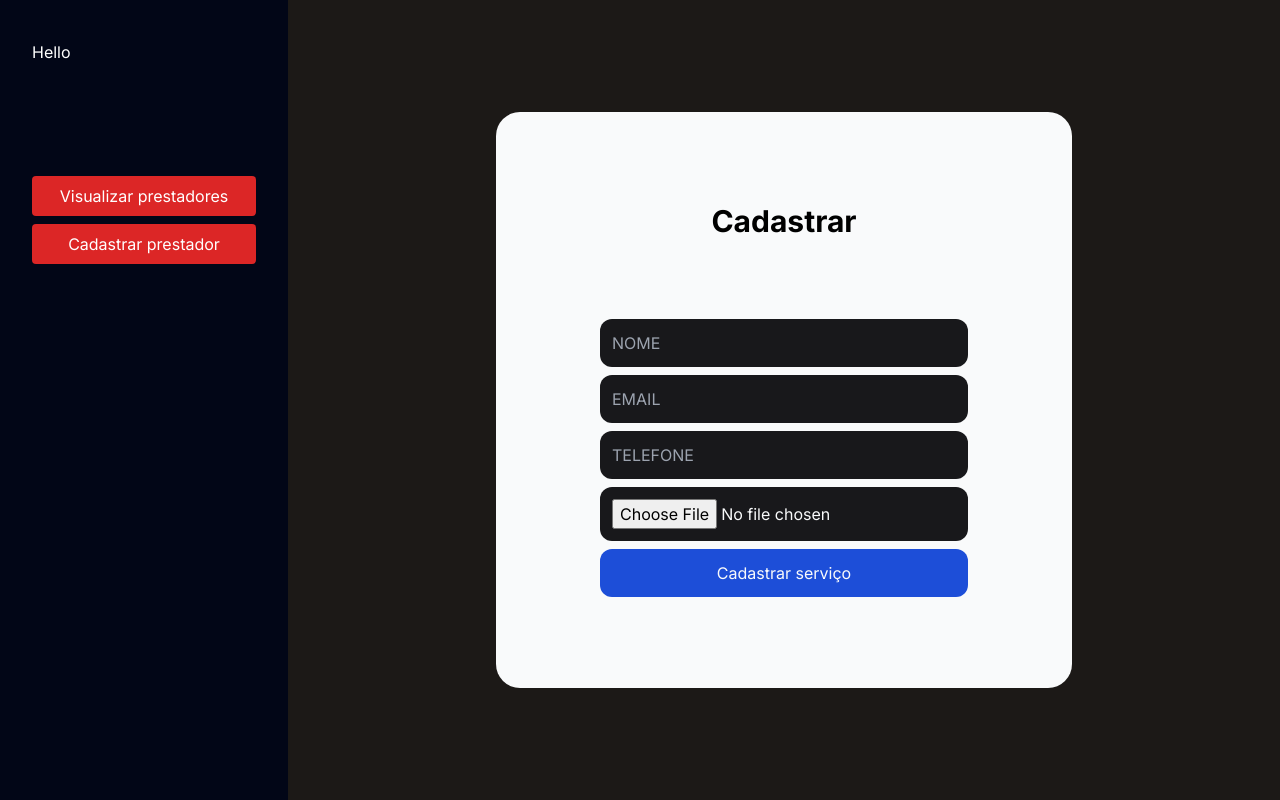
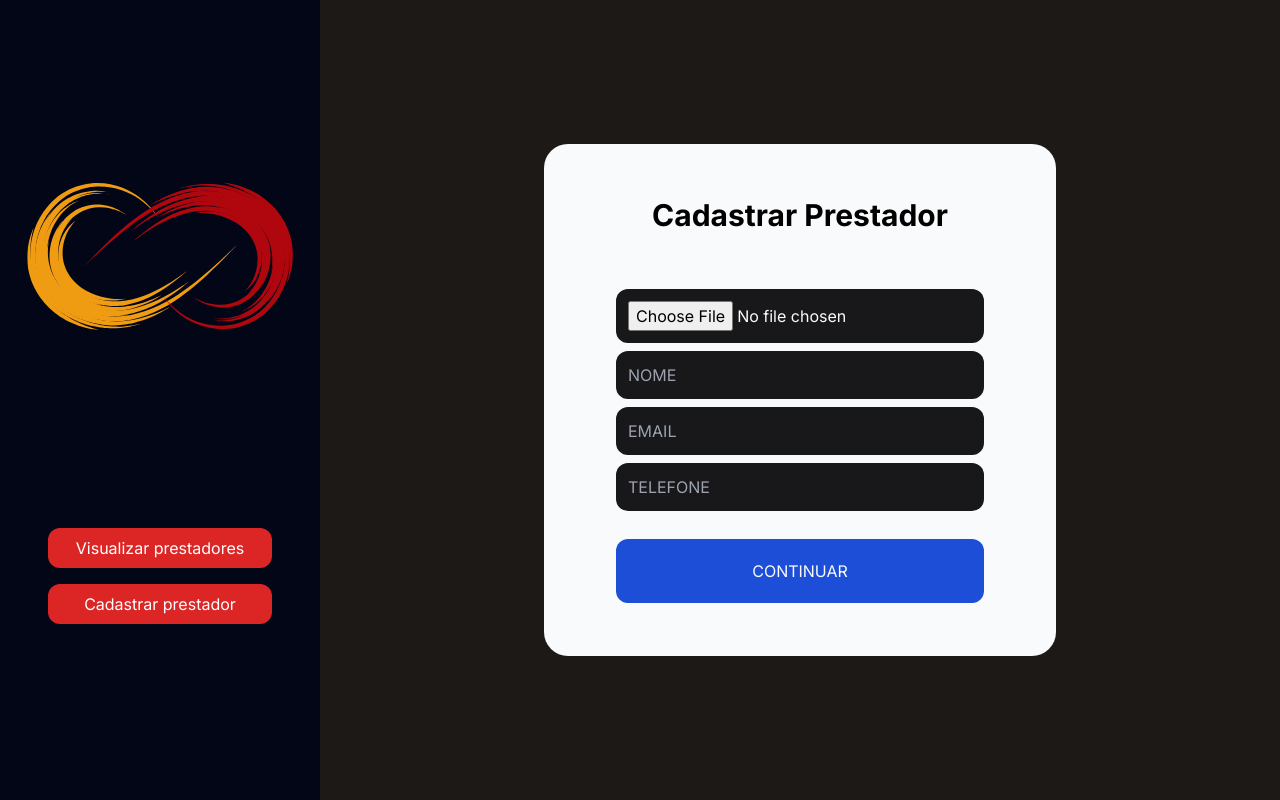
Before and after one commit to matheusrodrigues1/cadastro-prestadores, a Next.js app: page / in a window 1280 px wide. Built offline with nearby package versions, Linux system fonts and the light colour scheme.

Commit message:
finalização da pagina de cadastro

```diff
--- a/app/Components/Cadastrar.tsx
+++ b/app/Components/Cadastrar.tsx
@@ -1,28 +1,77 @@
 'use client'
 
+import React from "react";
 import { useForm } from "react-hook-form";
+import axios from 'axios';
+import { z, ZodError } from 'zod';
+
+interface FormValues {
+  nome: string;
+  email: string;
+  telefone: string;
+  foto?: FileList | null;
+}
+
+const schemaForm = z.object({
+  nome: z.string().min(3).max(255),
+  email: z.string().email(),
+  telefone: z.string().min(6).max(20),
+});
 
 export default function Cadastrar({}) {
 
-  const { handleSubmit, register, formState: {errors} } = useForm()
+    const { handleSubmit, register, formState: { errors }, reset } = useForm<FormValues>({
+      defaultValues: {
+        nome: "",
+        email: "",
+        telefone: "",
+        foto: null,
+      }
+    });
 
-  const handleFormSubmit = (data) => {
-    console.log(data);
+    const handleFormSubmit = async (data: FormValues) => {
+      try {
+        schemaForm.parse(data);
 
-  }
+        const formData = new FormData();
+        if (data.foto && data.foto.length > 0) {
+          const foto: File = data.foto[0];
+          formData.append('foto', foto);
+        }
+
+        formData.append('nome', data.nome);
+        formData.append('email', data.email);
+        formData.append('telefone', data.telefone);
+
+        await axios.post('http://127.0.0.1:8000/api/prestadores', formData);
+
+        console.log("Formulário enviado com sucesso!");
+        reset();
+        const inputs = document.querySelectorAll<HTMLInputElement>('input[type="text"], input[type="email"], input[type="tel"]');
+        inputs.forEach(input => {
+          input.value = '';
+        });
+      } catch (error) {
+        if (error instanceof ZodError) {
+          console.error("Erro de validação:", error.errors);
+        } else {
+          console.error("Erro ao enviar formulário:", error);
+        }
+      }
+    };
 
   return (
     <>
       <div className="flex flex-1 justify-center items-center h-screen w-screen bg-stone-900">
-        <div className="flex flex-col rounded-3xl justify-center items-center gap-20 p-72 bg-gray-50 h-96 w-96">
-          <h1 className="text-3xl font-bold">Cadastrar</h1>
-          <form onSubmit={handleSubmit(handleFormSubmit)} className="flex flex-col gap-2">
-            <input type="text" {...register('zipCode')} placeholder="NOME" className="p-3 rounded-xl bg-zinc-900 text-gray-50"/>
-            <input type="email" {...register('zipCode')} placeholder="EMAIL"className="p-3 rounded-xl bg-zinc-900 text-gray-50"/>
-            <input type="tel" {...register('zipCode')} placeholder="TELEFONE"className="p-3 rounded-xl bg-zinc-900 text-gray-50"/>
-            <input type="file" {...register('zipCode')} maxLength={9} className="p-3 rounded-xl bg-zinc-900 text-gray-50"/>
+        <div className="flex flex-col rounded-3xl justify-center items-center gap-14 p-64 bg-gray-50 h-96 w-96">
+          <h1 className="text-3xl font-bold whitespace-nowrap">Cadastrar Prestador</h1>
+          <form onSubmit={handleSubmit(handleFormSubmit)} className="flex flex-col gap-2" encType="multipart/form-data">
+            <input type="file" {...register('foto')} className="p-3 rounded-xl bg-zinc-900 text-gray-50"/>
+            <input type="text" {...register('nome')} placeholder="NOME" className="p-3 rounded-xl bg-zinc-900 text-gray-50"/>
+            <input type="email" {...register('email')} placeholder="EMAIL"className="p-3 rounded-xl bg-zinc-900 text-gray-50"/>
+            <input type="tel" {...register('telefone')} placeholder="TELEFONE"className="p-3 rounded-xl bg-zinc-900 text-gray-50"/>
 
-            <button type="submit" className="p-3 rounded-xl bg-blue-700 text-gray-50">Cadastrar serviço</button>
+            <button type="submit" className="p-5 mt-5 rounded-xl bg-blue-700 text-gray-50">CONTINUAR</button>
           </form>
         </div>
       </div>
--- a/app/Components/Header.tsx
+++ b/app/Components/Header.tsx
@@ -1,16 +1,18 @@
+import Image from 'next/image'
 import Link from 'next/link'
 import React from 'react'
+import Icone from '../images/loop.svg';
 
 function Header() {
   return (
     <>
-      <div className='flex flex-col bg-slate-950 h-screen w-72 pl-8 pt-10 text-white gap-28'>
-        <h3>Hello</h3>
-        <div className='flex flex-col gap-2'>
-          <button className='h-10 w-56 bg-red-600 rounded'>
+      <div className='flex flex-col items-center pt-24 bg-slate-950 h-screen w-80 text-white gap-28'>
+        <Image src={Icone} alt='icon'/>
+        <div className='flex flex-col gap-4'>
+          <button className='h-10 w-56 bg-red-600 rounded-xl'>
             <Link href="/">Visualizar prestadores</Link>
           </button>
-          <button className='h-10 w-56 bg-red-600 rounded'>
+          <button className='h-10 w-56 bg-red-600 rounded-xl'>
             <Link href="/">Cadastrar prestador</Link>
           </button>
         </div>
--- a/app/layout.tsx
+++ b/app/layout.tsx
@@ -1,7 +1,7 @@
 import './globals.css'
 import type { Metadata } from 'next'
 import { Inter } from 'next/font/google'
-import Header from './Components/Header'
+import Header from './components/Header'
 
 const inter = Inter({ subsets: ['latin'] })
 
--- a/app/page.tsx
+++ b/app/page.tsx
@@ -1,6 +1,6 @@
 import Image from 'next/image'
-import Header from './Components/Header'
-import Cadastrar from './Components/Cadastrar'
+import Header from './components/Header'
+import Cadastrar from './components/Cadastrar'
 
 export default function Home() {
   return (
--- a/package.json
+++ b/package.json
@@ -9,6 +9,7 @@
     "lint": "next lint"
   },
   "dependencies": {
+    "axios": "^1.5.1",
     "next": "13.5.4",
     "react": "^18",
     "react-dom": "^18",
```
Also changed, not shown: app/images/loop.svg (added), 1 other file (tests, documents, lock files or other folders).
